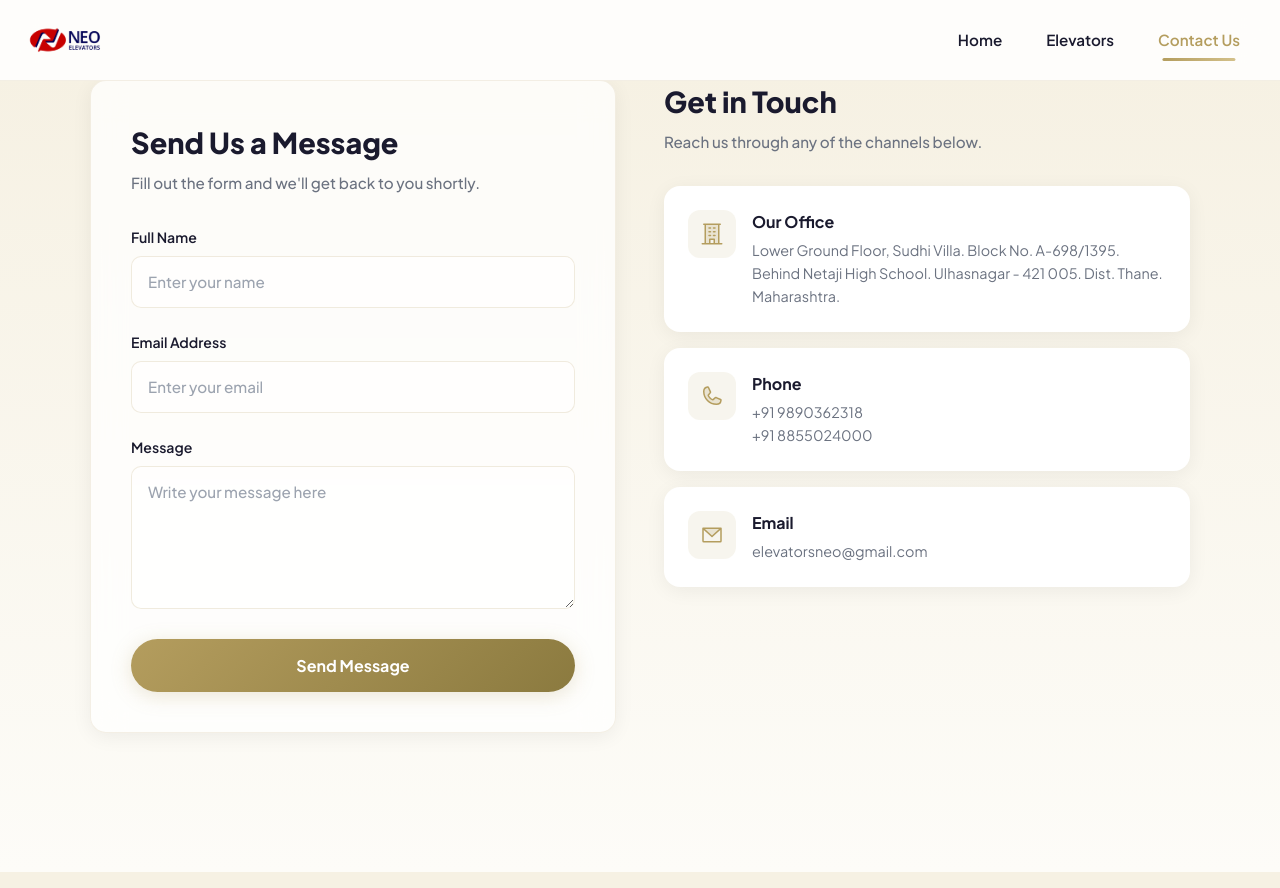
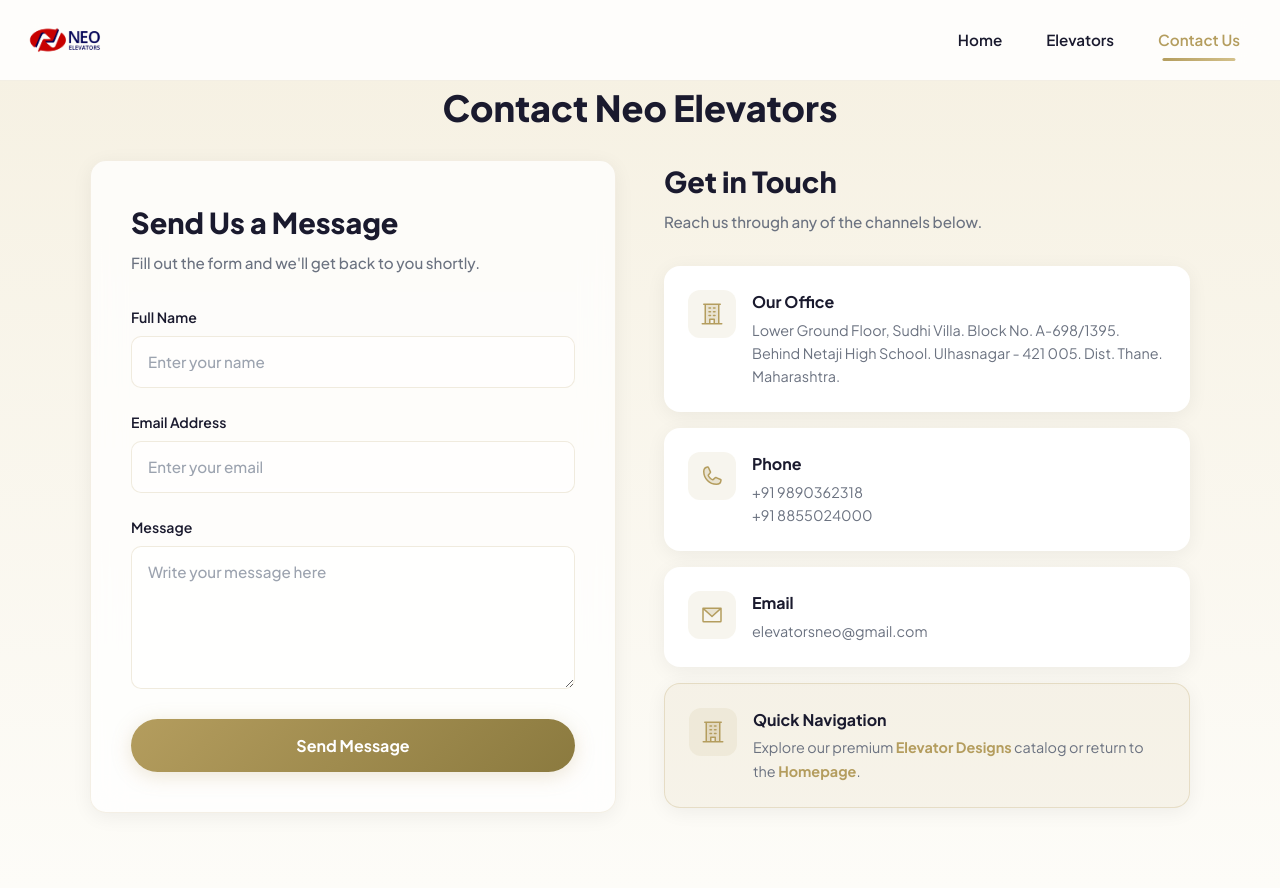
Before and after one commit to Mehul072/neo, a React (Create React App) app: page /contactus in a window 1280 px wide. Built offline with nearby package versions, Linux system fonts and the light colour scheme; no server answers.

Commit message:
SEO: Add H1 heading, optimize meta descriptions/titles, and introduce internal links on Contact Us

```diff
--- a/src/pages/ContactUs.js
+++ b/src/pages/ContactUs.js
@@ -1,11 +1,12 @@
 import React, { useState } from 'react';
 import { Building, EnvelopeSimple, Phone } from '@phosphor-icons/react';
+import { Link } from 'react-router';
 import useDynamicTitle from '../components/useDynamicTitle';
 
 const ContactUs = () => {
   useDynamicTitle(
-    'Contact Us — Get a Free Elevator Quote | Neo Elevators',
-    'Contact Neo Elevators for a free quote on elevator installation, maintenance & modernization. Call +91 9890362318 or email elevatorsneo@gmail.com. Located in Ulhasnagar, Thane, Maharashtra.'
+    'Contact Neo Elevators | Premium Elevator Solutions',
+    'Get a free quote on premium elevator installation, maintenance, and modernization from Neo Elevators. Contact our Ulhasnagar, Maharashtra team today.'
   );
   const [formData, setFormData] = useState({ name: '', email: '', message: '' });
   const [loading, setLoading] = useState(false);
@@ -38,7 +39,10 @@ const ContactUs = () => {
   };
 
   return (
-    <div className="contact-wrapper mt-[4.5rem] md:mt-[4.5rem] pt-6 md:pt-2">
+    <div className="contact-wrapper mt-[4.5rem] md:mt-[4.5rem] pt-6 md:pt-4">
+      <h1 className="text-center text-3xl md:text-4xl font-extrabold text-charcoal mb-8 animate-fade-in">
+        Contact Neo Elevators
+      </h1>
 
       <div className="contact-grid">
         {/* Form */}
@@ -99,6 +103,17 @@ const ContactUs = () => {
               <p>elevatorsneo@gmail.com</p>
             </div>
           </div>
+
+          {/* Internal links for SEO & Navigation */}
+          <div className="info-card" style={{ background: 'rgba(180, 157, 94, 0.08)', border: '1px solid rgba(180, 157, 94, 0.25)' }}>
+            <div className="info-icon">
+              <Building size={24} color="#B49D5E" weight="duotone" />
+            </div>
+            <div>
+              <h3>Quick Navigation</h3>
+              <p>Explore our premium <Link to="/elevators" className="text-primary hover:underline font-bold">Elevator Designs</Link> catalog or return to the <Link to="/" className="text-primary hover:underline font-bold">Homepage</Link>.</p>
+            </div>
+          </div>
         </div>
       </div>
     </div>
--- a/src/pages/ElevatorsPage.js
+++ b/src/pages/ElevatorsPage.js
@@ -19,8 +19,8 @@ const categories = [
 const ElevatorsPage = () => {
   const [selectedCategory, setSelectedCategory] = useState('all');
   useDynamicTitle(
-    'Elevator Designs & Components | Neo Elevators',
-    'Browse our premium collection of elevator cabin designs, ceiling panels, button panels, and chair lifts. View our catalog of modern elevator interiors and components.'
+    'Available Elevator Designs | Neo Elevators',
+    'Explore our collection of premium elevator cabin designs, ceiling panels, button panels, and chair lifts from Neo Elevators.'
   );
 
   const getFilteredImages = () => {
```
